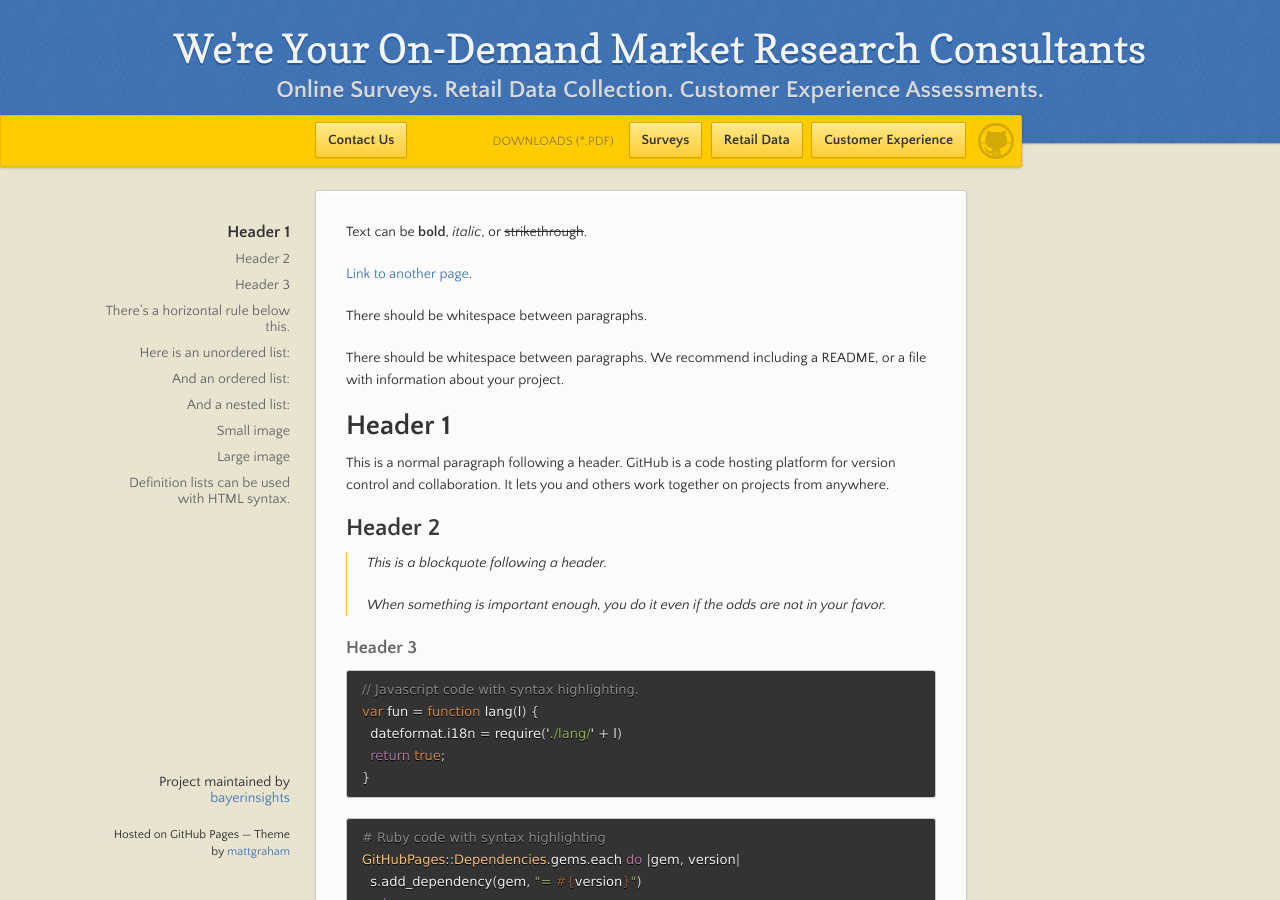
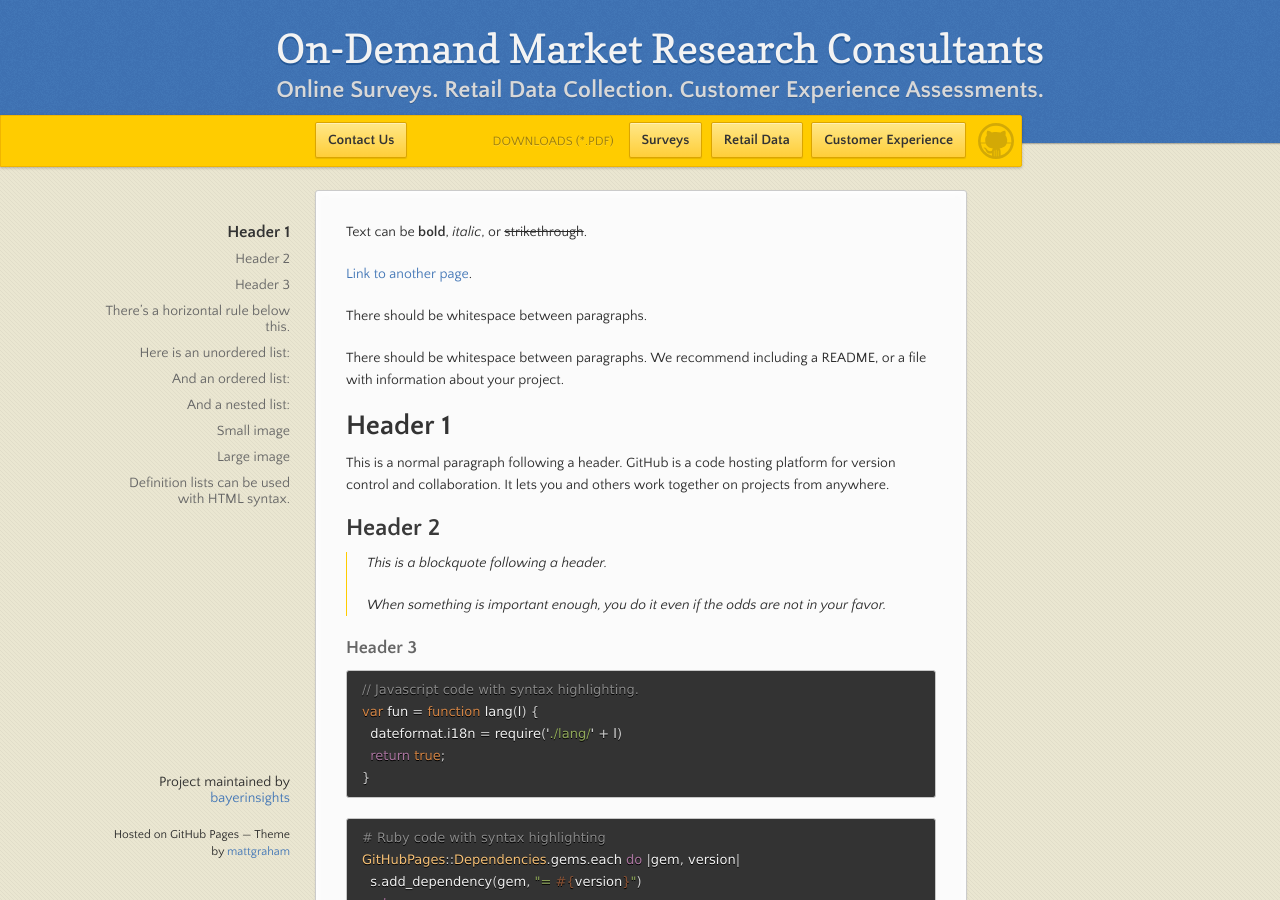
Before and after one commit to bayerinsights/bayerinsights, a Jekyll site: the page built from index.md, in a window 1280 px wide and 900 px high. Built offline with Jekyll 4.4.1, drawn with Linux system fonts in a browser that asks for light colours.

Commit message:
more edits to copy

```diff
--- a/_config.yml
+++ b/_config.yml
@@ -1,4 +1,4 @@
-title: We're Your On-Demand Market Research Consultants
+title: On-Demand Market Research Consultants
 description: Online Surveys. Retail Data Collection. Customer Experience Assessments.
 show_downloads: true
 google_analytics:
```
